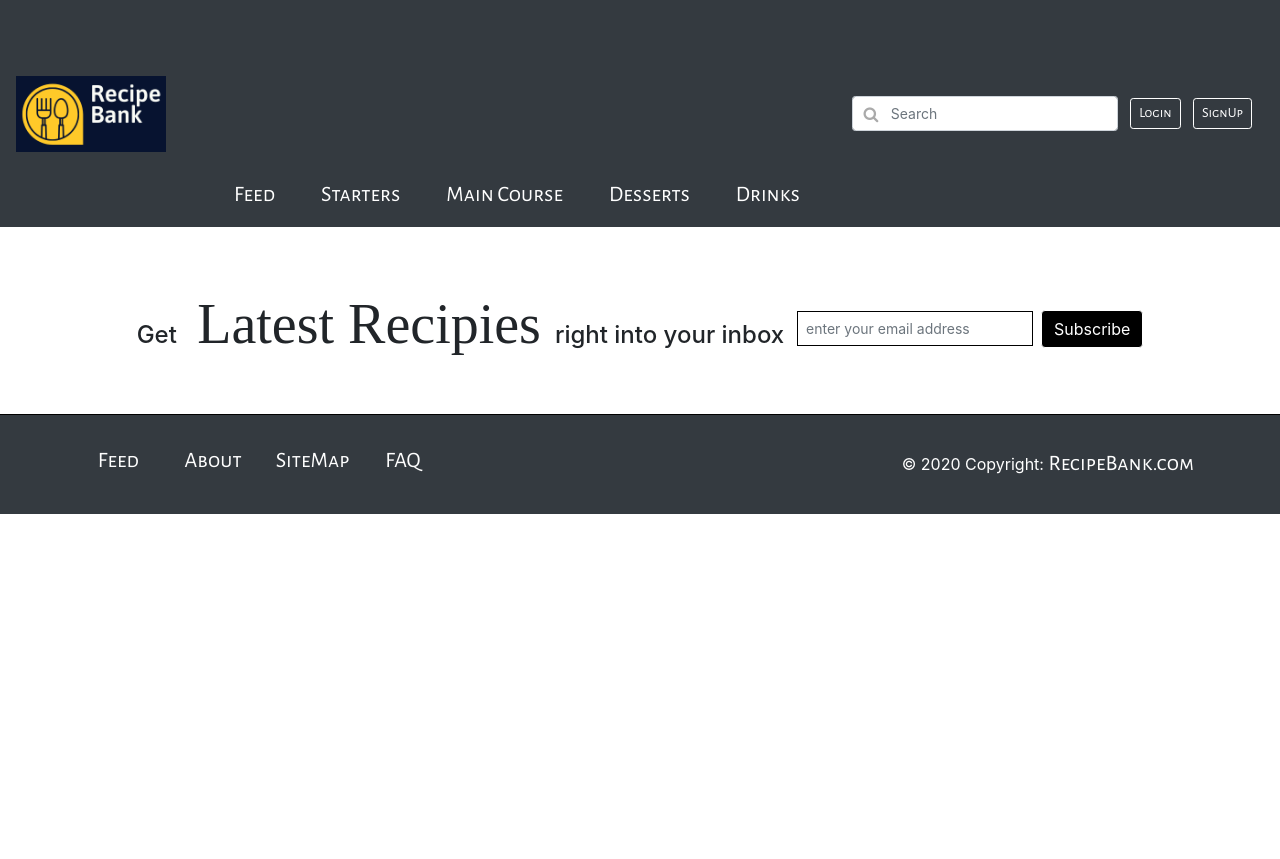
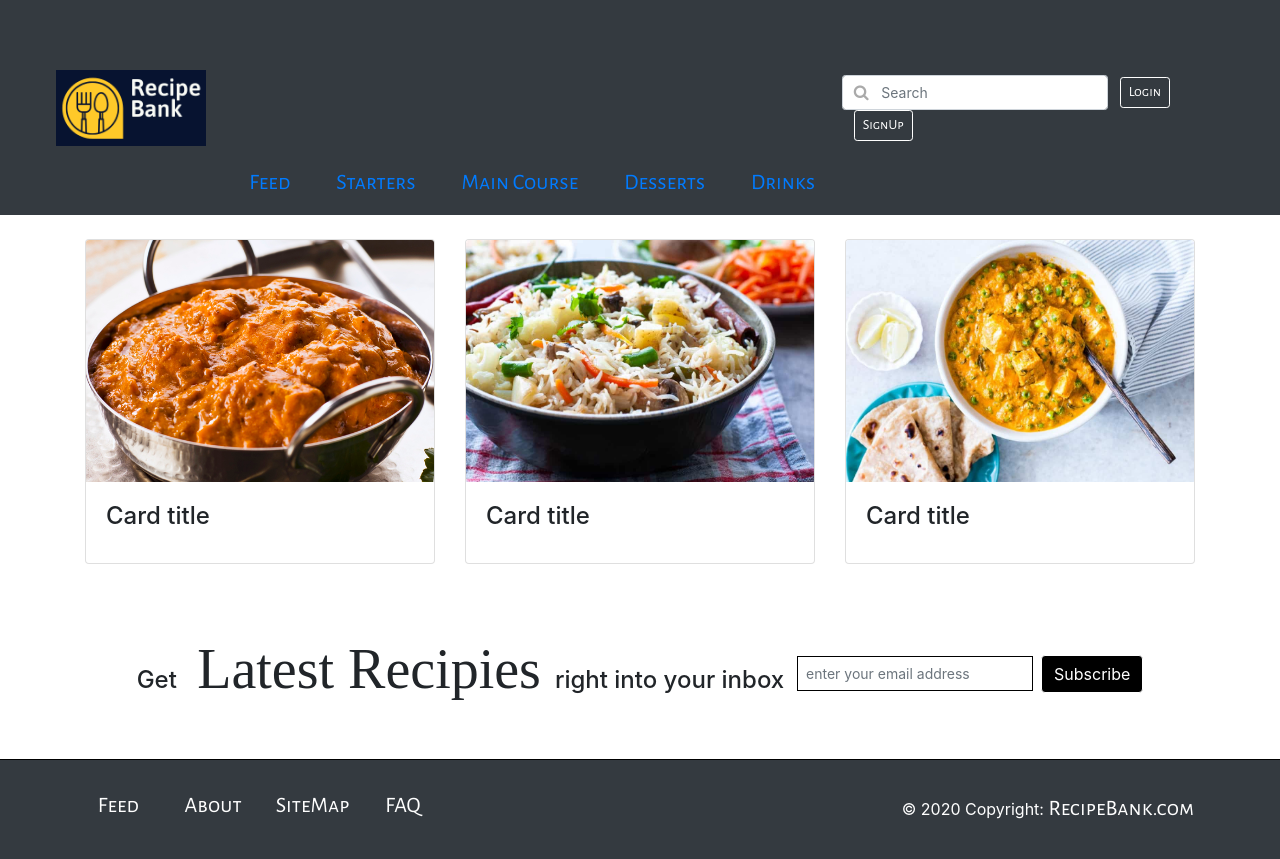
Before and after one commit to yashpathak19/recipe-bank, a PHP site: page / in a window 1280 px wide. Before the commit the page ends 514 px from the top, so only its background shows below. Run offline with PHP 8.4, Linux system fonts and the light colour scheme.

Commit message:
add max width to header|added faq page| modified index to add carousel

```diff
--- a/css/style.css
+++ b/css/style.css
@@ -1,3 +1,7 @@
+.navbar{
+    max-width: 1200px;
+    margin: 0 auto;
+}
 .navbar-brand img{
     width: 150px;
     height: auto;
@@ -15,6 +19,16 @@
 .navbar-dark .navbar-nav .nav-item .nav-link{
     color: #ffffff;
 }
+/*Carousel styling*/
+.card-img-container{
+    width: 348px;
+    height:242px;
+  }
+.card-img-top{
+width:100%;
+height:100%;
+}
+/*Carousel styling ends*/
 .form-inline{
     width: 40%;
 }
--- a/header.php
+++ b/header.php
@@ -1,4 +1,4 @@
-<nav class="navbar navbar-expand-lg navbar-dark bg-dark">
+<nav class="navbar navbar-expand-lg">
 
     <button class="navbar-toggler" type="button" data-toggle="collapse" data-target="#navbarTogglerDemo03" aria-controls="navbarTogglerDemo03" aria-expanded="false" aria-label="Toggle navigation">
         <span class="navbar-toggler-icon"></span>
--- a/index.php
+++ b/index.php
@@ -13,12 +13,102 @@
     </head>
 
     <body>
-        <header>
+        <header class="bg-dark">
             <?php include 'header.php'?>
         </header>
 
         <main>
+            <!--Code referred from https://mdbootstrap.com/snippets/jquery/ascensus/135508 -->
+            <div class="container my-4">
+            <!--Carousel Wrapper-->
+            <div id="popular-item-carousel" class="carousel slide carousel-multi-item" data-ride="carousel">
+            <!--Slides-->
+            <div class="carousel-inner" role="listbox">
 
+                <!--First slide-->
+                <div class="carousel-item active">
+                    <div class="row">
+                        <div class="col-md-4">
+                            <div class="card mb-2">
+                                <div class="card-img-container">
+                                    <img class="card-img-top" src="images/chicken.jpg" alt="Card image cap">
+                                </div>
+                                <div class="card-body">
+                                    <h4 class="card-title">Card title</h4>
+                                </div>
+                            </div>
+                        </div>
+
+                        <div class="col-md-4 clearfix d-none d-md-block">
+                            <div class="card mb-2">
+                                <div class="card-img-container">
+                                    <img class="card-img-top" src="images/pulao.jpg" alt="Card image cap">
+                                </div>
+                                <div class="card-body">
+                                    <h4 class="card-title">Card title</h4>
+                                </div>
+                            </div>
+                        </div>
+
+                        <div class="col-md-4 clearfix d-none d-md-block">
+                            <div class="card mb-2">
+                                <div class="card-img-container">
+                                    <img class="card-img-top" src="images/matarPaneer.jpg" alt="Card image cap">
+                                </div>
+                                <div class="card-body">
+                                    <h4 class="card-title">Card title</h4>
+                                </div>
+                            </div>
+                        </div>
+                    </div>
+                </div>
+                <!--/.First slide-->
+                <!--Second slide-->
+                <div class="carousel-item">
+                    <div class="row">
+                        <div class="col-md-4">
+                            <div class="card mb-2">
+                                <div class="card-img-container">
+                                    <img class="card-img-top" src="images/gulabJamun.jpg" alt="Card image cap">
+                                </div>
+                                <div class="card-body">
+                                    <h4 class="card-title">Card title</h4>
+                                </div>
+                            </div>
+                        </div>
+
+                        <div class="col-md-4 clearfix d-none d-md-block">
+                            <div class="card mb-2">
+                                <div class="card-img-container">
+                                    <img class="card-img-top" src="images/sheerKhurma.jpg" alt="Card image cap">
+                                </div>
+                                <div class="card-body">
+                                    <h4 class="card-title">Card title</h4>
+                                </div>
+                            </div>
+                        </div>
+
+                        <div class="col-md-4 clearfix d-none d-md-block">
+                            <div class="card mb-2">
+                                <div class="card-img-container">
+                                    <img class="card-img-top" src="images/besanBarfi.jpg" alt="Card image cap">
+                                </div>
+                                <div class="card-body">
+                                    <h4 class="card-title">Card title</h4>
+                                </div>
+                            </div>
+                        </div>
+                    </div>
+                </div>
+                <!--/.Second slide-->
+
+            </div>
+            <!--/.Slides-->
+            </div>
+            <!--/.Carousel Wrapper-->
+
+
+            </div>
         </main>
 
         <footer class="page-footer font-small ">
```
Also changed, not shown: faq.php (added, +120 -0 lines), images/besanBarfi.jpg (added), images/chicken.jpg (added), images/gulabJamun.jpg (added), images/matarPaneer.jpg (added), images/pulao.jpg (added), images/sheerKhurma.jpg (added).
